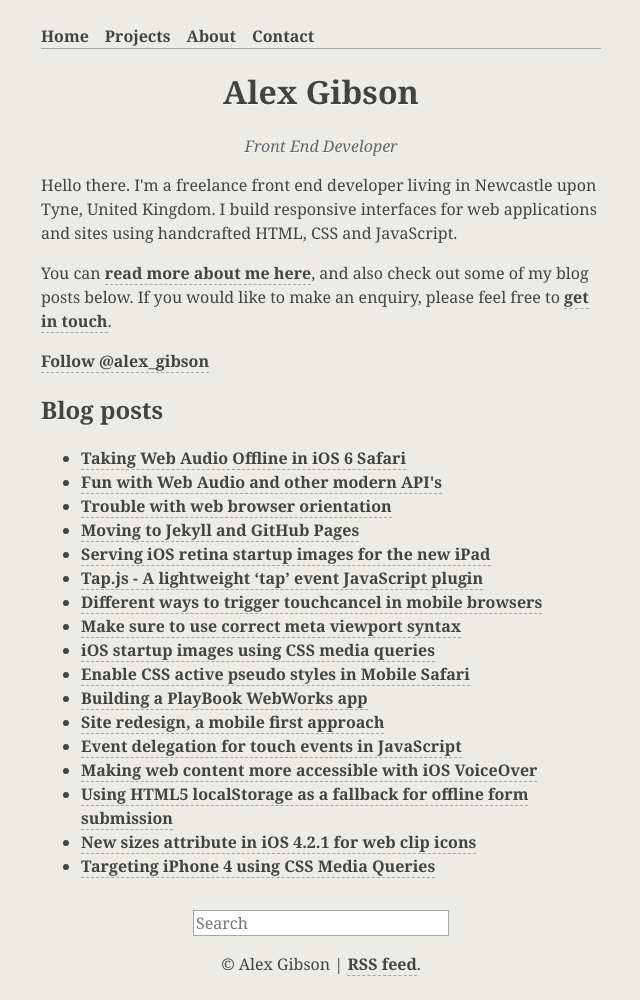
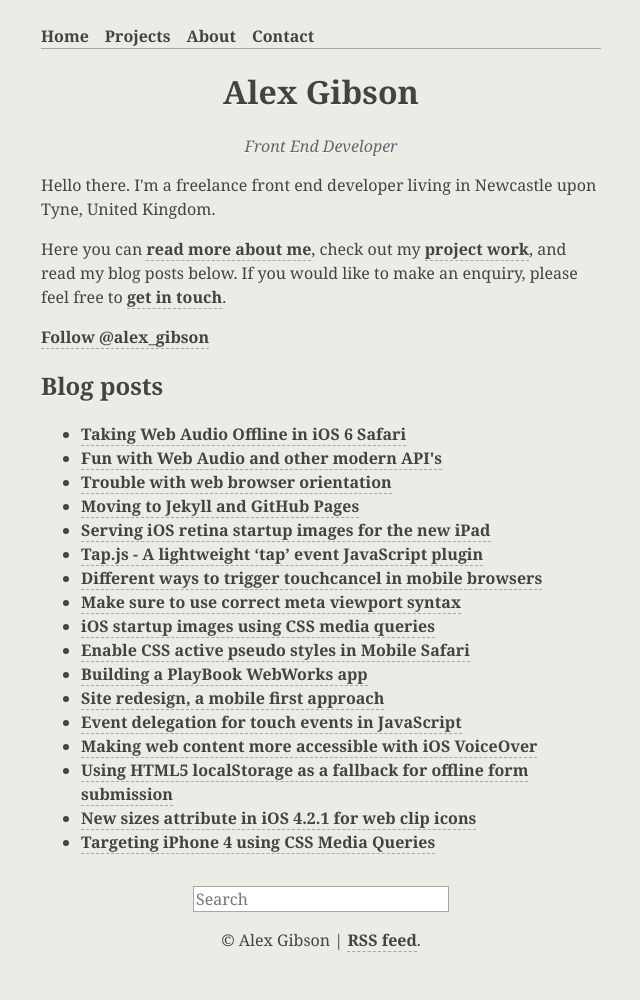
Before and after one commit to alexgibson/alxgbsn.co.uk, a Jekyll site: the page built from index.html, in a window 1280 px wide. Shown: the whole page, without its empty margins (319-959 px from the left). Built offline with Jekyll 4.4.1, drawn with Linux system fonts in a browser that asks for light colours; Markdown is read by kramdown in place of the engine named in the settings; comment, search, counter and statistics services are not loaded; after the commit the page ends 976 px from its top, so only the background shows below that.

Commit message:
update index copy

```diff
--- a/index.html
+++ b/index.html
@@ -8,11 +8,11 @@
 <article role="main">
     <h2 class="sub">Front End Developer</h2>
     <p>
-        Hello there. I'm a freelance front end developer living in Newcastle upon Tyne, United Kingdom. I build responsive interfaces for web applications and sites using handcrafted HTML, CSS and JavaScript.
+        Hello there. I'm a freelance front end developer living in Newcastle upon Tyne, United Kingdom.
     </p>
 
     <p>
-        You can <a href="{{ root }}/about/">read more about me here</a>, and also check out some of my blog posts below. If you would like to make an enquiry, please feel free to <a href="{{ root }}/contact/">get in touch</a>.
+        Here you can <a href="{{ root }}/about/">read more about me</a>, check out my <a href="{{ root }}/projects/">project work</a>, and read my blog posts below. If you would like to make an enquiry, please feel free to <a href="{{ root }}/contact/">get in touch</a>.
     </p>
 
     <p>
```
Also changed, not shown: 3 other files.
